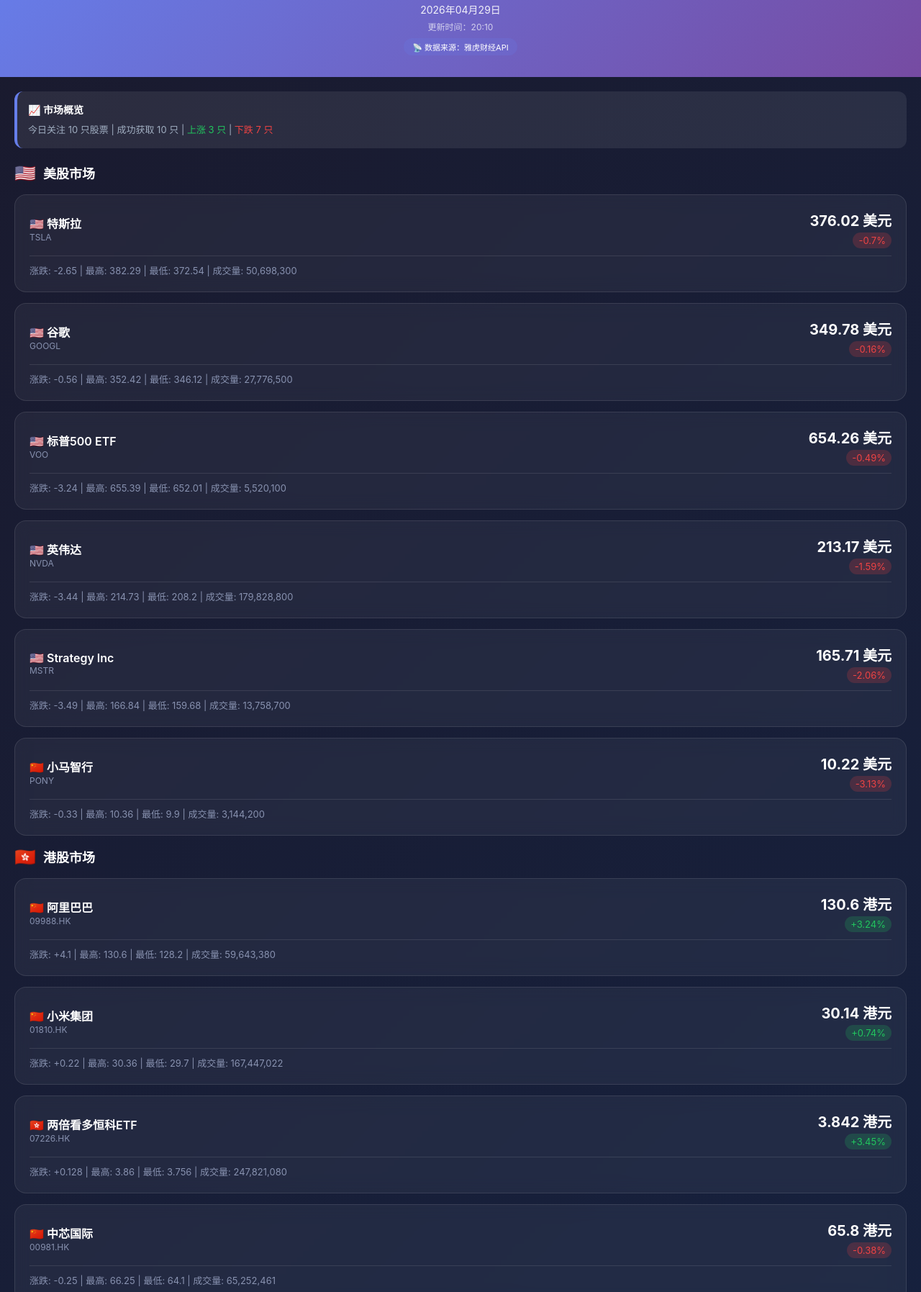
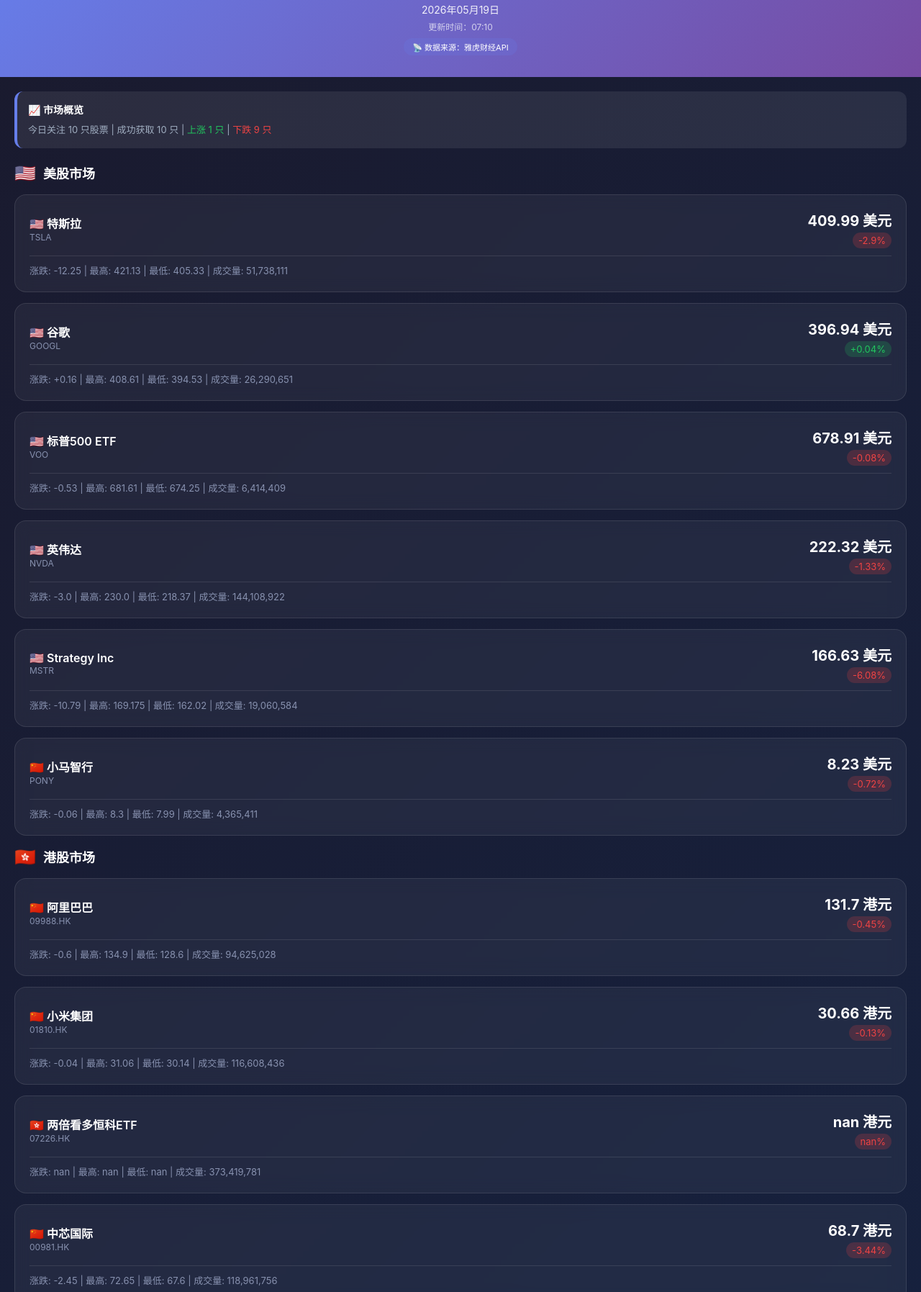
Before and after one commit to allvogue26/stock-news, a plain HTML site: page index.html in a window 1280 px wide. Shown: the part 70-1865 px from the top of the page at 72% size. Drawn offline with Linux system fonts and the light colour scheme.

Commit message:
Update stock report - 2026-05-19 07:10

```diff
--- a/index.html
+++ b/index.html
@@ -3,7 +3,7 @@
 <head>
     <meta charset="UTF-8">
     <meta name="viewport" content="width=device-width, initial-scale=1.0">
-    <title>股票新闻 - 2026年04月29日</title>
+    <title>股票新闻 - 2026年05月19日</title>
     <style>
         * { margin: 0; padding: 0; box-sizing: border-box; }
         body {
@@ -58,8 +58,8 @@
 <body>
     <div class="header">
         <h1>📊 股票新闻</h1>
-        <div class="date">2026年04月29日</div>
-        <div class="time">更新时间：20:10</div>
+        <div class="date">2026年05月19日</div>
+        <div class="time">更新时间：07:10</div>
         <div class="data-source">📡 数据来源：雅虎财经API</div>
     </div>
 
@@ -68,8 +68,8 @@
             <div class="summary-title">📈 市场概览</div>
             <div class="summary-text">
                 今日关注 10 只股票 | 成功获取 10 只 |
-                <span style="color: #22c55e;">上涨 3 只</span> |
-                <span style="color: #ef4444;">下跌 7 只</span>
+                <span style="color: #22c55e;">上涨 1 只</span> |
+                <span style="color: #ef4444;">下跌 9 只</span>
             </div>
         </div>
 
@@ -82,12 +82,12 @@
                     <div class="stock-code">TSLA</div>
                 </div>
                 <div class="stock-price">
-                    <div class="price-value">376.02 美元</div>
-                    <div class="price-change change-down">-0.7%</div>
+                    <div class="price-value">409.99 美元</div>
+                    <div class="price-change change-down">-2.9%</div>
                 </div>
             </div>
             <div class="stock-details">
-                涨跌: -2.65 | 最高: 382.29 | 最低: 372.54 | 成交量: 50,698,300
+                涨跌: -12.25 | 最高: 421.13 | 最低: 405.33 | 成交量: 51,738,111
             </div>
         </div>
 
@@ -98,12 +98,12 @@
                     <div class="stock-code">GOOGL</div>
                 </div>
                 <div class="stock-price">
-                    <div class="price-value">349.78 美元</div>
-                    <div class="price-change change-down">-0.16%</div>
+                    <div class="price-value">396.94 美元</div>
+                    <div class="price-change change-up">+0.04%</div>
                 </div>
             </div>
             <div class="stock-details">
-                涨跌: -0.56 | 最高: 352.42 | 最低: 346.12 | 成交量: 27,776,500
+                涨跌: +0.16 | 最高: 408.61 | 最低: 394.53 | 成交量: 26,290,651
             </div>
         </div>
 
@@ -114,12 +114,12 @@
                     <div class="stock-code">VOO</div>
                 </div>
                 <div class="stock-price">
-                    <div class="price-value">654.26 美元</div>
-                    <div class="price-change change-down">-0.49%</div>
+                    <div class="price-value">678.91 美元</div>
+                    <div class="price-change change-down">-0.08%</div>
                 </div>
             </div>
             <div class="stock-details">
-                涨跌: -3.24 | 最高: 655.39 | 最低: 652.01 | 成交量: 5,520,100
+                涨跌: -0.53 | 最高: 681.61 | 最低: 674.25 | 成交量: 6,414,409
             </div>
         </div>
 
@@ -130,12 +130,12 @@
                     <div class="stock-code">NVDA</div>
                 </div>
                 <div class="stock-price">
-                    <div class="price-value">213.17 美元</div>
-                    <div class="price-change change-down">-1.59%</div>
+                    <div class="price-value">222.32 美元</div>
+                    <div class="price-change change-down">-1.33%</div>
                 </div>
             </div>
             <div class="stock-details">
-                涨跌: -3.44 | 最高: 214.73 | 最低: 208.2 | 成交量: 179,828,800
+                涨跌: -3.0 | 最高: 230.0 | 最低: 218.37 | 成交量: 144,108,922
             </div>
         </div>
 
@@ -146,12 +146,12 @@
                     <div class="stock-code">MSTR</div>
                 </div>
                 <div class="stock-price">
-                    <div class="price-value">165.71 美元</div>
-                    <div class="price-change change-down">-2.06%</div>
+                    <div class="price-value">166.63 美元</div>
+                    <div class="price-change change-down">-6.08%</div>
                 </div>
             </div>
             <div class="stock-details">
-                涨跌: -3.49 | 最高: 166.84 | 最低: 159.68 | 成交量: 13,758,700
+                涨跌: -10.79 | 最高: 169.175 | 最低: 162.02 | 成交量: 19,060,584
             </div>
         </div>
 
@@ -162,12 +162,12 @@
                     <div class="stock-code">PONY</div>
                 </div>
                 <div class="stock-price">
-                    <div class="price-value">10.22 美元</div>
-                    <div class="price-change change-down">-3.13%</div>
+                    <div class="price-value">8.23 美元</div>
+                    <div class="price-change change-down">-0.72%</div>
                 </div>
             </div>
             <div class="stock-details">
-                涨跌: -0.33 | 最高: 10.36 | 最低: 9.9 | 成交量: 3,144,200
+                涨跌: -0.06 | 最高: 8.3 | 最低: 7.99 | 成交量: 4,365,411
             </div>
         </div>
 
@@ -180,12 +180,12 @@
                     <div class="stock-code">09988.HK</div>
                 </div>
                 <div class="stock-price">
-                    <div class="price-value">130.6 港元</div>
-                    <div class="price-change change-up">+3.24%</div>
+                    <div class="price-value">131.7 港元</div>
+                    <div class="price-change change-down">-0.45%</div>
                 </div>
             </div>
             <div class="stock-details">
-                涨跌: +4.1 | 最高: 130.6 | 最低: 128.2 | 成交量: 59,643,380
+                涨跌: -0.6 | 最高: 134.9 | 最低: 128.6 | 成交量: 94,625,028
             </div>
         </div>
 
@@ -196,12 +196,12 @@
                     <div class="stock-code">01810.HK</div>
                 </div>
                 <div class="stock-price">
-                    <div class="price-value">30.14 港元</div>
-                    <div class="price-change change-up">+0.74%</div>
+                    <div class="price-value">30.66 港元</div>
+                    <div class="price-change change-down">-0.13%</div>
                 </div>
             </div>
             <div class="stock-details">
-                涨跌: +0.22 | 最高: 30.36 | 最低: 29.7 | 成交量: 167,447,022
+                涨跌: -0.04 | 最高: 31.06 | 最低: 30.14 | 成交量: 116,608,436
             </div>
         </div>
 
@@ -212,12 +212,12 @@
                     <div class="stock-code">07226.HK</div>
                 </div>
                 <div class="stock-price">
-                    <div class="price-value">3.842 港元</div>
-                    <div class="price-change change-up">+3.45%</div>
+                    <div class="price-value">nan 港元</div>
+                    <div class="price-change change-down">nan%</div>
                 </div>
             </div>
             <div class="stock-details">
-                涨跌: +0.128 | 最高: 3.86 | 最低: 3.756 | 成交量: 247,821,080
+                涨跌: nan | 最高: nan | 最低: nan | 成交量: 373,419,781
             </div>
         </div>
 
@@ -228,19 +228,19 @@
                     <div class="stock-code">00981.HK</div>
                 </div>
                 <div class="stock-price">
-                    <div class="price-value">65.8 港元</div>
-                    <div class="price-change change-down">-0.38%</div>
+                    <div class="price-value">68.7 港元</div>
+                    <div class="price-change change-down">-3.44%</div>
                 </div>
             </div>
             <div class="stock-details">
-                涨跌: -0.25 | 最高: 66.25 | 最低: 64.1 | 成交量: 65,252,461
+                涨跌: -2.45 | 最高: 72.65 | 最低: 67.6 | 成交量: 118,961,756
             </div>
         </div>
     </div>
     <div class="footer">
         数据仅供参考，投资有风险<br>
         数据来源：雅虎财经API<br>
-        生成时间：2026年04月29日 20:10
+        生成时间：2026年05月19日 07:10
     </div>
 </body>
 </html>
```
